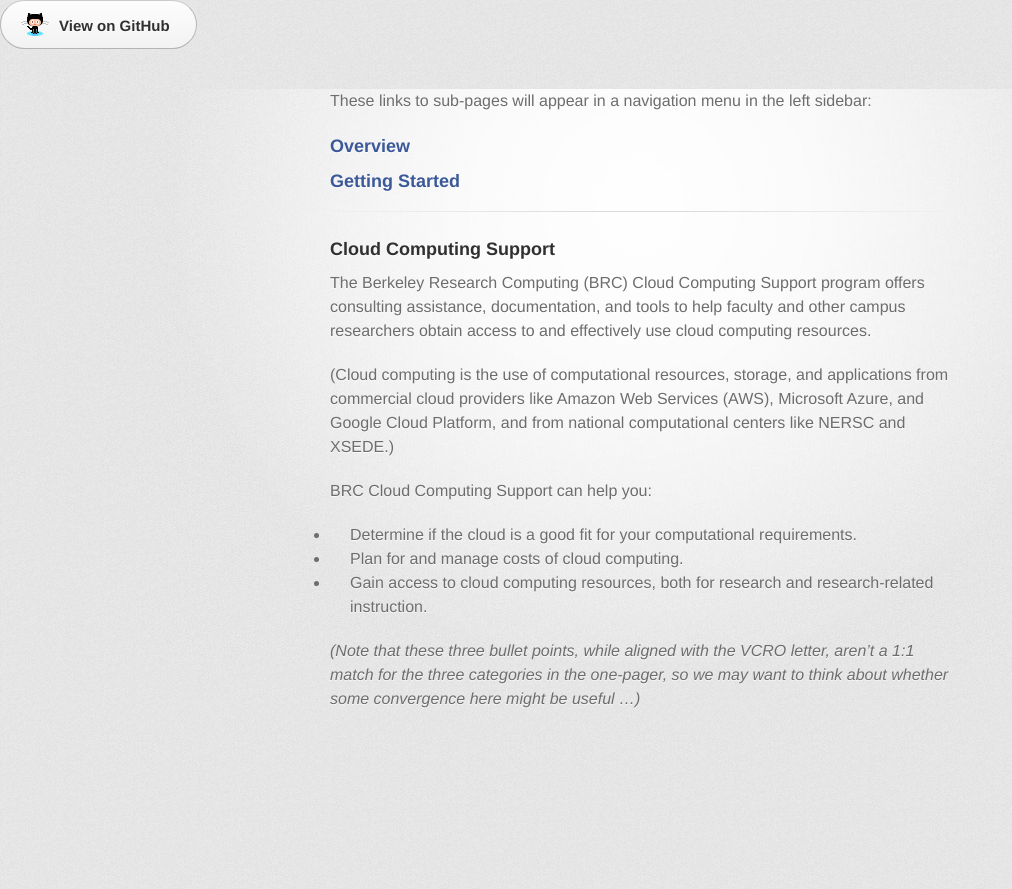
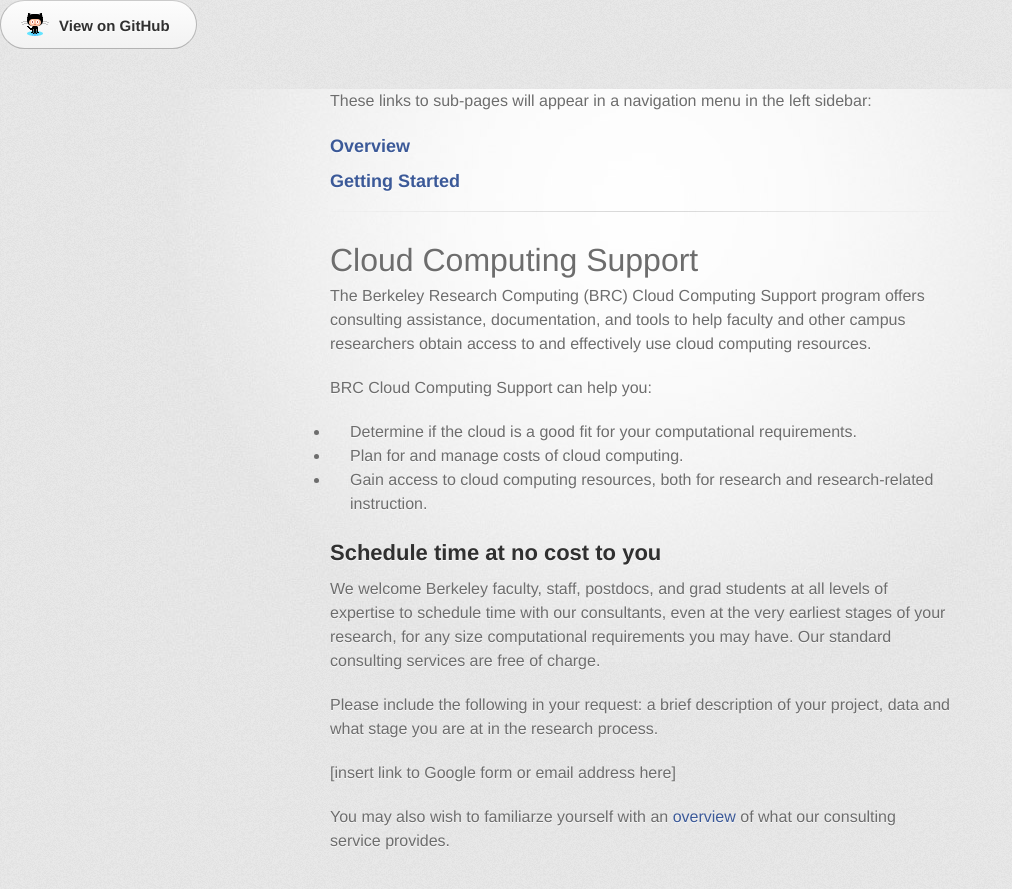
Before and after one commit to ucberkeley/brc-draft-documentation, a Jekyll site: the page built from cloud/index.md, in a window 1280 px wide. Shown: the top 889 px of the page, without its empty margins (0-1012 px from the left). Built offline with Jekyll 4.4.1, drawn with Linux system fonts in a browser that asks for light colours.

Commit message:
invitation to request consulting services

```diff
--- a/cloud/index.md
+++ b/cloud/index.md
@@ -10,11 +10,9 @@
 
 ---
 
-### Cloud Computing Support
+# Cloud Computing Support
 
 The Berkeley Research Computing (BRC) Cloud Computing Support program offers consulting assistance, documentation, and tools to help faculty and other campus researchers obtain access to and effectively use cloud computing resources.
-
-(Cloud computing is the use of computational resources, storage, and applications from commercial cloud providers like Amazon Web Services (AWS), Microsoft Azure, and Google Cloud Platform, and from national computational centers like NERSC and XSEDE.)
 
 BRC Cloud Computing Support can help you:
 
@@ -22,4 +20,12 @@
 * Plan for and manage costs of cloud computing.
 * Gain access to cloud computing resources, both for research and research-related instruction.
 
-*(Note that these three bullet points, while aligned with the VCRO letter, aren't a 1:1 match for the three categories in the one-pager, so we may want to think about whether some convergence here might be useful ...)*
+## Schedule time at no cost to you
+
+We welcome Berkeley faculty, staff, postdocs, and grad students at all levels of expertise to schedule time with our consultants, even at the very earliest stages of your research, for any size computational requirements you may have. Our standard consulting services are free of charge.
+
+Please include the following in your request: a brief description of your project, data and what stage you are at in the research process.
+
+[insert link to Google form or email address here]
+
+You may also wish to familiarze yourself with an [overview](https://ucberkeley.github.io/brc-draft-documentation/cloud/overview.html) of what our consulting service provides.
```
